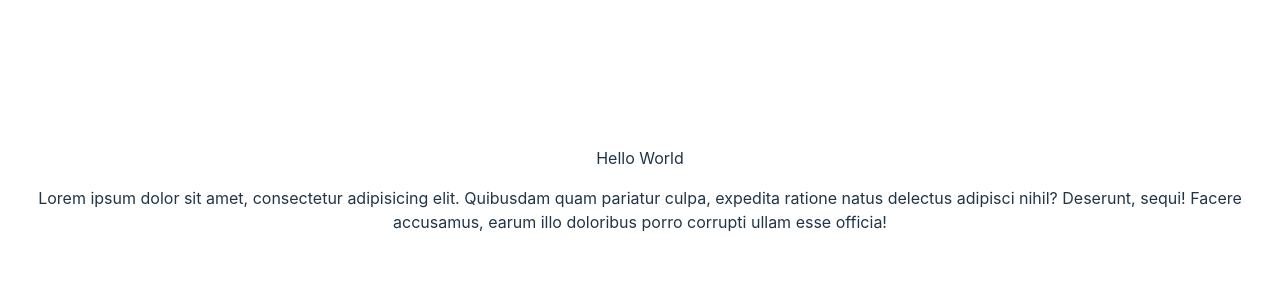
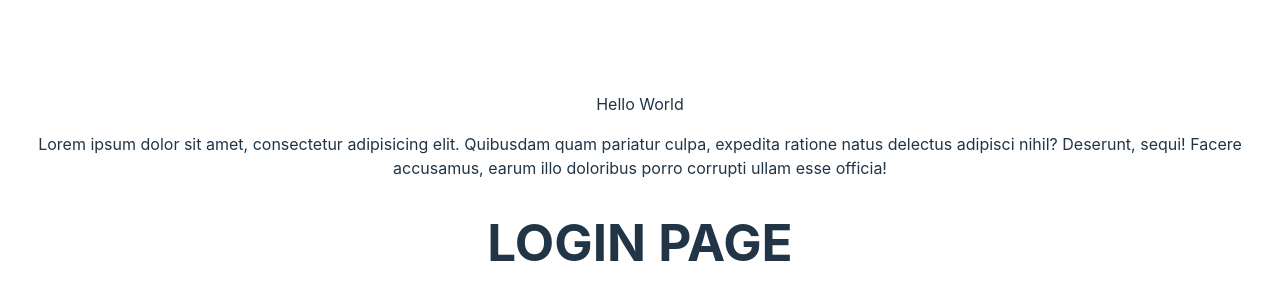
Before and after one commit to KrishnaSrivastavaa/ZonKart, a React (Vite) app in the folder client/: page / in a window 1280 px wide. Shown: the part 202-502 px from the top of the page. Built offline with nearby package versions, Linux system fonts and the light colour scheme.

Commit message:
Update App.jsx

```diff
--- a/client/src/App.jsx
+++ b/client/src/App.jsx
@@ -15,6 +15,8 @@ function App() {
         Deserunt, sequi! Facere accusamus, earum illo doloribus porro corrupti
         ullam esse officia!
       </p>
+
+      <h1>LOGIN PAGE</h1>
     </>
   );
 }
```
